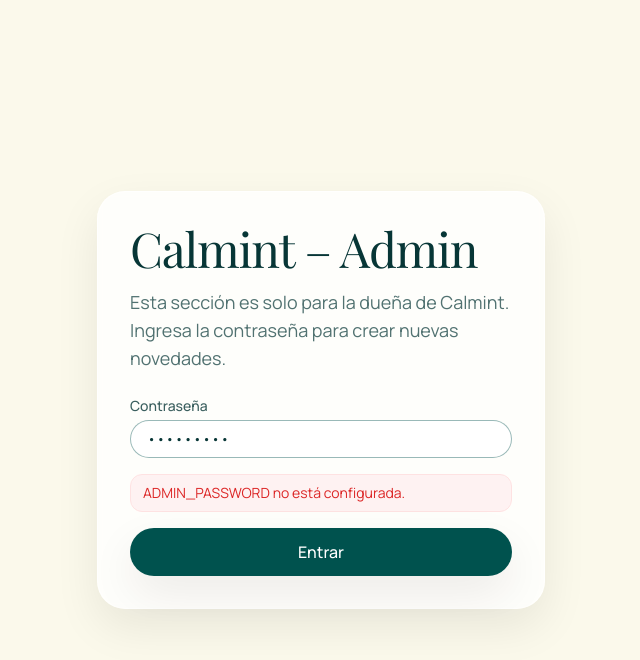
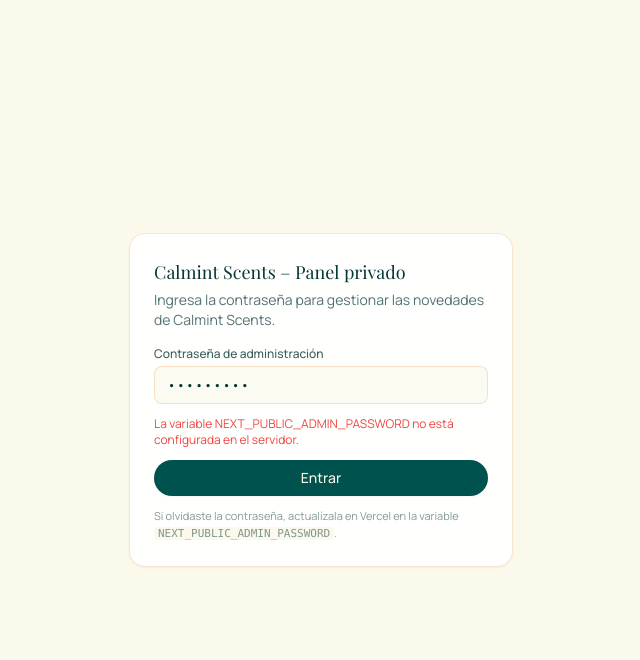
Before and after one commit to lulabtechnology/calmint, a Next.js app: page /calmint-secret in a window 1280 px wide. Both pictures are taken after typing "Sample123" into the empty fields and a click on the button "Entrar". Shown: the top 660 px of the page, without its empty margins (319-959 px from the left). Built offline with nearby package versions, Linux system fonts and the light colour scheme; no server answers; a web font is replaced by a local one.

Commit message:
Update page.tsx

```diff
--- a/app/(admin)/calmint-secret/page.tsx
+++ b/app/(admin)/calmint-secret/page.tsx
@@ -1,133 +1,114 @@
-'use client';
+"use client";
 
-import { useEffect, useState } from 'react';
-import AdminPostForm from '@/components/AdminPostForm';
+import { useEffect, useState, FormEvent } from "react";
+import AdminPostForm from "@/components/AdminPostForm";
+
+// 🔐 Leemos la variable PÚBLICA de Vercel
+const ADMIN_PASSWORD =
+  process.env.NEXT_PUBLIC_ADMIN_PASSWORD ?? "";
 
 export default function CalmintSecretPage() {
-  const [password, setPassword] = useState('');
-  const [isAuthenticated, setIsAuthenticated] = useState(false);
-  const [isCheckingLocal, setIsCheckingLocal] = useState(true);
-  const [error, setError] = useState<string | null>(null);
-  const [loading, setLoading] = useState(false);
+  const [input, setInput] = useState("");
+  const [isAuth, setIsAuth] = useState(false);
+  const [error, setError] = useState("");
 
+  // Si ya se autenticó antes, lo recordamos con localStorage
   useEffect(() => {
-    const stored = window.localStorage.getItem('calmint-admin-auth');
-    if (stored === 'true') {
-      setIsAuthenticated(true);
+    if (typeof window !== "undefined") {
+      const stored = window.localStorage.getItem("calmint_admin_auth");
+      if (stored === "true") {
+        setIsAuth(true);
+      }
     }
-    setIsCheckingLocal(false);
   }, []);
 
-  const handleLogin = async (e: React.FormEvent) => {
+  const handleSubmit = (e: FormEvent) => {
     e.preventDefault();
-    setError(null);
-    setLoading(true);
 
-    try {
-      const res = await fetch('/api/admin-login', {
-        method: 'POST',
-        headers: {
-          'Content-Type': 'application/json'
-        },
-        body: JSON.stringify({ password })
-      });
+    if (!ADMIN_PASSWORD) {
+      setError(
+        "La variable NEXT_PUBLIC_ADMIN_PASSWORD no está configurada en el servidor."
+      );
+      return;
+    }
 
-      const data = await res.json();
-
-      if (!res.ok || !data.ok) {
-        setError(data.error || 'Contraseña incorrecta.');
-        setIsAuthenticated(false);
-        window.localStorage.removeItem('calmint-admin-auth');
-      } else {
-        setIsAuthenticated(true);
-        window.localStorage.setItem('calmint-admin-auth', 'true');
-        setPassword('');
+    if (input === ADMIN_PASSWORD) {
+      setIsAuth(true);
+      setError("");
+      if (typeof window !== "undefined") {
+        window.localStorage.setItem("calmint_admin_auth", "true");
       }
-    } catch (err) {
-      console.error(err);
-      setError('Error al verificar la contraseña. Intenta de nuevo.');
-    } finally {
-      setLoading(false);
+    } else {
+      setError("Contraseña incorrecta. Intenta de nuevo.");
     }
   };
 
-  if (isCheckingLocal) {
+  // Vista de login
+  if (!isAuth) {
     return (
-      <div className="min-h-screen flex items-center justify-center bg-calmint-cream">
-        <p className="text-calmint-dark/70">Cargando...</p>
-      </div>
+      <main className="flex min-h-screen items-center justify-center bg-calmint-cream px-4">
+        <div className="w-full max-w-sm rounded-2xl border border-calmint-peach/60 bg-white/90 p-6 shadow-sm">
+          <h1 className="mb-1 text-lg font-display text-calmint-dark">
+            Calmint Scents – Panel privado
+          </h1>
+          <p className="mb-4 text-sm text-calmint-dark/70">
+            Ingresa la contraseña para gestionar las novedades de Calmint
+            Scents.
+          </p>
+
+          <form onSubmit={handleSubmit} className="space-y-3">
+            <div>
+              <label className="mb-1 block text-xs font-medium text-calmint-dark/80">
+                Contraseña de administración
+              </label>
+              <input
+                type="password"
+                value={input}
+                onChange={(e) => setInput(e.target.value)}
+                className="w-full rounded-lg border border-calmint-peach/70 bg-calmint-cream/60 px-3 py-2 text-sm text-calmint-dark outline-none ring-calmint-green/40 focus:ring-2"
+              />
+            </div>
+
+            {error && (
+              <p className="text-xs text-red-500">
+                {error}
+              </p>
+            )}
+
+            <button
+              type="submit"
+              className="w-full rounded-full bg-calmint-green px-4 py-2 text-sm font-medium text-calmint-cream shadow-sm transition hover:bg-calmint-dark"
+            >
+              Entrar
+            </button>
+          </form>
+
+          <p className="mt-3 text-[11px] text-calmint-dark/50">
+            Si olvidaste la contraseña, actualízala en Vercel en la variable{" "}
+            <code className="rounded bg-calmint-cream px-1">
+              NEXT_PUBLIC_ADMIN_PASSWORD
+            </code>
+            .
+          </p>
+        </div>
+      </main>
     );
   }
 
-  if (!isAuthenticated) {
-    return (
-      <div className="min-h-screen flex items-center justify-center bg-calmint-cream px-4">
-        <div className="card-soft max-w-md w-full p-8">
-          <h1 className="heading-display mb-4">Calmint – Admin</h1>
-          <p className="subheading mb-6">
-            Esta sección es solo para la dueña de Calmint. Ingresa la
-            contraseña para crear nuevas novedades.
-          </p>
-          <form onSubmit={handleLogin} className="space-y-4">
-            <div>
-              <label
-                htmlFor="password"
-                className="block text-sm font-medium text-calmint-dark/80 mb-1"
-              >
-                Contraseña
-              </label>
-              <input
-                id="password"
-                type="password"
-                className="w-full rounded-full border border-calmint-green/40 px-4 py-2 text-sm focus:outline-none focus:ring-2 focus:ring-calmint-green/60 bg-white/80"
-                value={password}
-                onChange={(e) => setPassword(e.target.value)}
-                placeholder="Introduce tu contraseña secreta"
-              />
-            </div>
-            {error && (
-              <p className="text-sm text-red-600 bg-red-50 border border-red-100 rounded-xl px-3 py-2">
-                {error}
-              </p>
-            )}
-            <button
-              type="submit"
-              className="btn-whatsapp w-full justify-center"
-              disabled={loading}
-            >
-              {loading ? 'Verificando...' : 'Entrar'}
-            </button>
-          </form>
-        </div>
+  // Vista cuando ya estás autenticado
+  return (
+    <main className="min-h-screen bg-calmint-cream px-4 py-8">
+      <div className="mx-auto max-w-3xl rounded-2xl border border-calmint-peach/60 bg-white/90 p-6 shadow-sm">
+        <h1 className="mb-2 text-xl font-display text-calmint-dark">
+          Panel de Novedades – Calmint Scents
+        </h1>
+        <p className="mb-4 text-sm text-calmint-dark/70">
+          Crea nuevos posts para la sección “Novedades Calmint” y, si lo
+          necesitas, elimina el último post publicado.
+        </p>
+
+        <AdminPostForm />
       </div>
-    );
-  }
-
-  return (
-    <div className="min-h-screen bg-calmint-cream px-4 py-10">
-      <div className="container-calmint">
-        <div className="flex items-center justify-between gap-4 mb-8">
-          <div>
-            <h1 className="heading-display mb-2">Panel de Novedades</h1>
-            <p className="subheading">
-              Crea nuevos posts para que aparezcan automáticamente en tu
-              landing de Calmint.
-            </p>
-          </div>
-          <button
-            className="text-xs text-calmint-dark/70 underline"
-            onClick={() => {
-              window.localStorage.removeItem('calmint-admin-auth');
-              setIsAuthenticated(false);
-            }}
-          >
-            Cerrar sesión
-          </button>
-        </div>
-        <div className="card-soft p-6 md:p-8">
-          <AdminPostForm />
-        </div>
-      </div>
-    </div>
+    </main>
   );
 }
```
